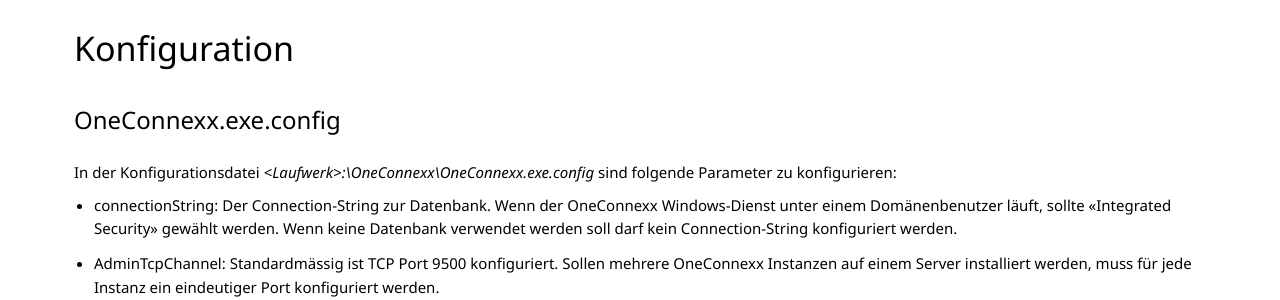
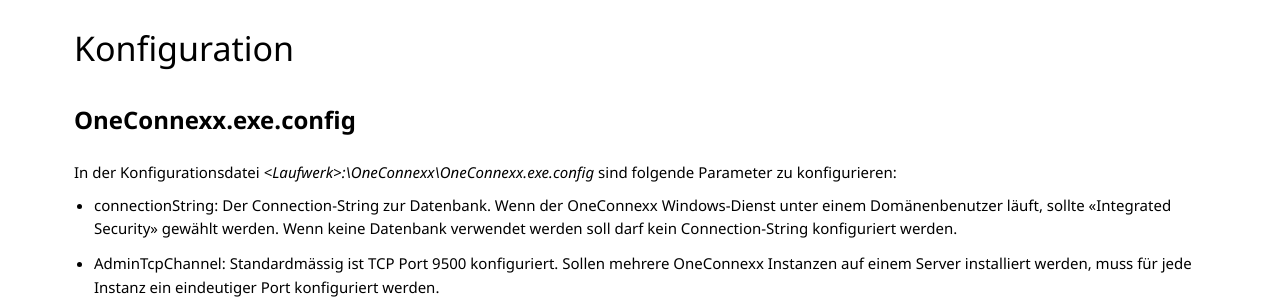
Before and after one commit to primesoft-group/oneconnexx-docs, a Jekyll site: the page built from _pages/setup/de/oneconnexx.md, in a window 1280 px wide. Shown: the part 1687-1987 px from the top of the page. Built offline with Jekyll 4.4.1, drawn with Linux system fonts in a browser that asks for light colours; nearby versions of some CDN libraries; some web fonts are replaced.

```diff
--- a/_pages/setup/de/oneconnexx.md
+++ b/_pages/setup/de/oneconnexx.md
@@ -68,7 +68,8 @@ Service installiert wird. Dazu muss folgendermassen vorgegangen werden:
 Dem &lt;OneConnexx-User&gt; für das Verzeichnis *&lt;Laufwerk&gt;:\OneConnexx* und alle Unterordner volle Berechtigung erteilen.
 
 ### Konfiguration
-#### OneConnexx.exe.config
+
+#### __OneConnexx.exe.config__
 
 In der Konfigurationsdatei *&lt;Laufwerk&gt;:\OneConnexx\OneConnexx.exe.config* sind folgende Parameter zu konfigurieren:
 
```
